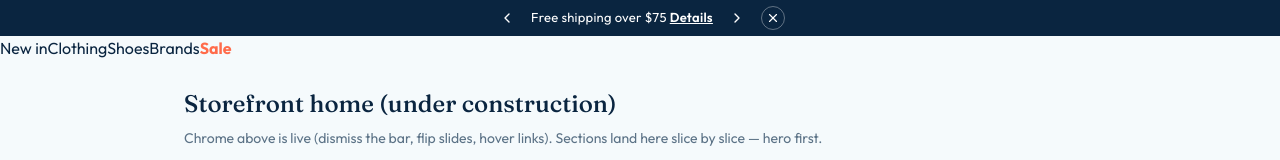
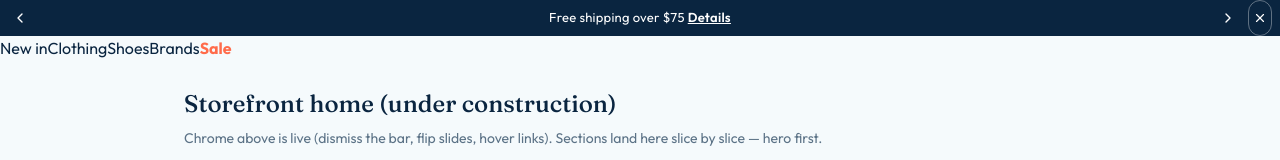
Before and after one commit to E-Commerce-BDA/storefront-frontend, a Next.js app: page / in a window 1280 px wide. Shown: the top 160 px of the page. Built offline with nearby package versions, Linux system fonts and the light colour scheme.

Commit message:
Style: edge-pinned controls + collapse transition (no bare translates)
Arrows/dismiss absolute via top/bottom + auto margins (translateY(-50%) trips the wave-park guard, which owns that syntax). grid-rows collapse; reduced-motion kills it.

```diff
--- a/app/globals.css
+++ b/app/globals.css
@@ -331,6 +331,9 @@ body {
   .sf-tip__bubble {
     transition: none;
   }
+  .sf-announce-collapse {
+    transition: none;
+  }
 }
 
 /* Tooltip — zero-JS positioning (components/tooltip.md).
@@ -502,7 +505,26 @@ body {
 }
 /* Announcement bar — single-line promo carousel shell. Paint resolves
    through --nb-announce-* vars; fallbacks mirror DEFAULT_NAV_SETTINGS. */
+/* Collapse wrapper: grid-rows animation lets the section below slide up
+   smoothly on dismiss. Instant when reduced-motion is preferred. */
+.sf-announce-collapse {
+  display: grid;
+  grid-template-rows: 1fr;
+  opacity: 1;
+  transition:
+    grid-template-rows 220ms ease,
+    opacity 220ms ease;
+}
+.sf-announce-collapse[data-collapsed="true"] {
+  grid-template-rows: 0fr;
+  opacity: 0;
+}
+.sf-announce-collapse > .sf-announce {
+  overflow: hidden;
+  min-height: 0;
+}
 .sf-announce {
+  position: relative;
   height: 36px;
   background: var(--nb-announce-bg, #0a2540);
   color: var(--nb-announce-text, #ffffff);
@@ -510,9 +532,38 @@ body {
   align-items: center;
   justify-content: center;
   gap: 12px;
-  padding: 0 12px;
+  padding: 0 72px;
   font-size: 13px;
   letter-spacing: 0.02em;
+}
+/* Edge controls: prev pinned left, next + dismiss pinned right, content
+   stays centered regardless of which controls render. */
+/* Edge controls pin via top/bottom + auto margins (vertical centering
+   WITHOUT translateY(-50%) — bare-percentage translates trip the
+   wave-park guard, which owns that syntax for wave layers only). */
+.sf-announce__arrow:first-of-type {
+  position: absolute;
+  left: 8px;
+  top: 0;
+  bottom: 0;
+  margin-top: auto;
+  margin-bottom: auto;
+}
+.sf-announce__text + .sf-announce__arrow {
+  position: absolute;
+  right: 40px;
+  top: 0;
+  bottom: 0;
+  margin-top: auto;
+  margin-bottom: auto;
+}
+.sf-announce__dismiss {
+  position: absolute;
+  right: 8px;
+  top: 0;
+  bottom: 0;
+  margin-top: auto;
+  margin-bottom: auto;
 }
 .sf-announce__text {
   margin: 0;
```
